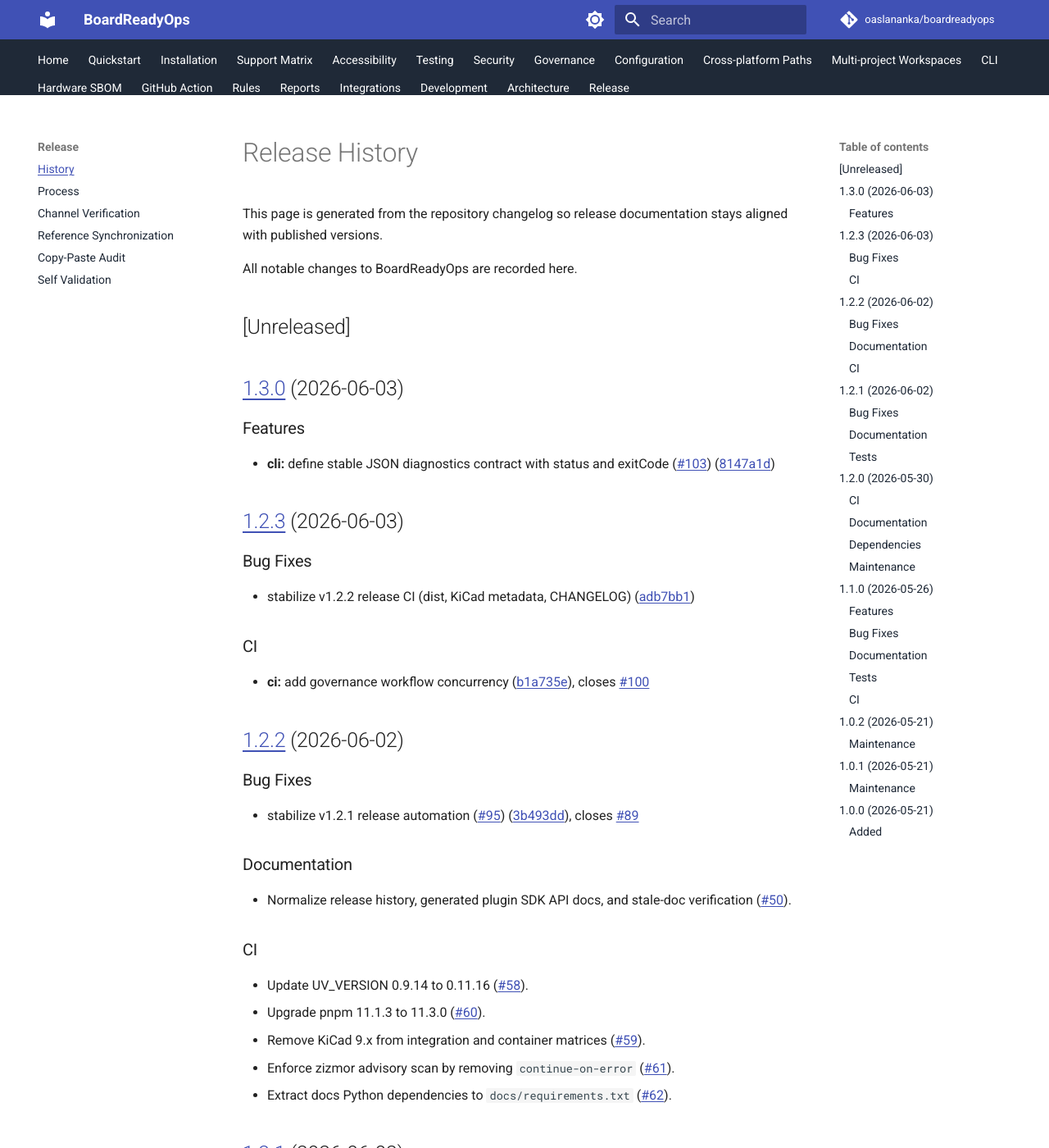
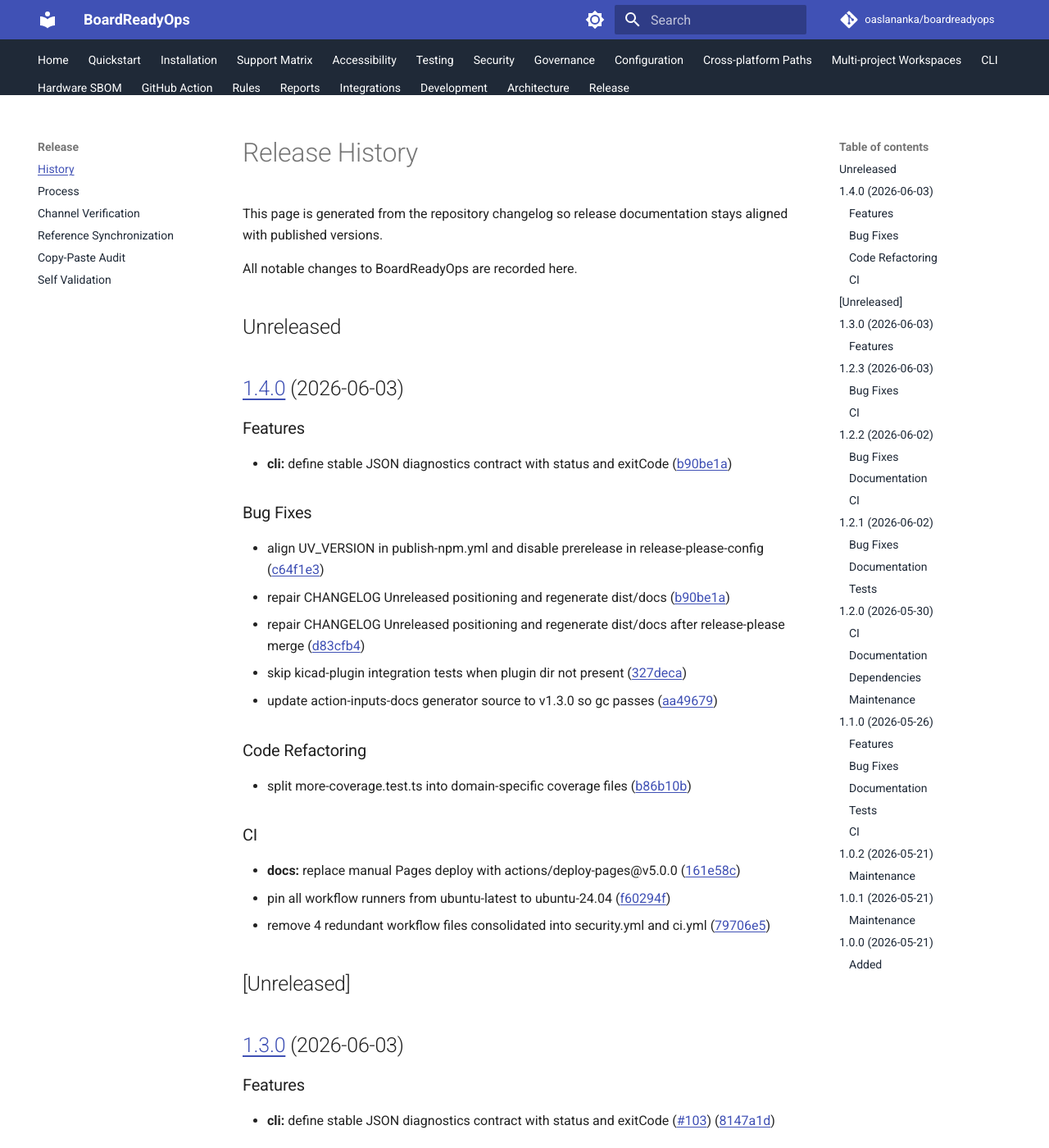
Before and after one commit to actions-marketplace-validations/oaslananka_boardreadyops, an MkDocs documentation site: the page built from docs/release/history.md, in a window 1280 px wide and 1400 px high. Shown: the whole window at 82% size. Built offline with MkDocs 1.6.1 and Material for MkDocs 9.7.7, drawn with Linux system fonts in a browser that asks for light colours; comment, search, counter and statistics services are not loaded; the version menu is left out.

Commit message:
fix: restore Unreleased section in CHANGELOG.md

```diff
--- a/docs/release/history.md
+++ b/docs/release/history.md
@@ -5,6 +5,32 @@
 This page is generated from the repository changelog so release documentation stays aligned with published versions.
 
 All notable changes to BoardReadyOps are recorded here.
+
+## Unreleased
+
+## [1.4.0](https://github.com/oaslananka/boardreadyops/compare/v1.3.0...v1.4.0) (2026-06-03)
+
+### Features
+
+- **cli:** define stable JSON diagnostics contract with status and exitCode ([b90be1a](https://github.com/oaslananka/boardreadyops/commit/b90be1af705127f3e7841a948b8d466891358292))
+
+### Bug Fixes
+
+- align UV_VERSION in publish-npm.yml and disable prerelease in release-please-config ([c64f1e3](https://github.com/oaslananka/boardreadyops/commit/c64f1e33683ef717bf7cbac27beec6c50b4ec743))
+- repair CHANGELOG Unreleased positioning and regenerate dist/docs ([b90be1a](https://github.com/oaslananka/boardreadyops/commit/b90be1af705127f3e7841a948b8d466891358292))
+- repair CHANGELOG Unreleased positioning and regenerate dist/docs after release-please merge ([d83cfb4](https://github.com/oaslananka/boardreadyops/commit/d83cfb4c483c13e4db874cbd8c146d6bb15af552))
+- skip kicad-plugin integration tests when plugin dir not present ([327deca](https://github.com/oaslananka/boardreadyops/commit/327decafca9614b1728a6c0ba93447fb2591784c))
+- update action-inputs-docs generator source to v1.3.0 so gc passes ([aa49679](https://github.com/oaslananka/boardreadyops/commit/aa49679442cea76b993c2ca2e95d6ad6b104b30a))
+
+### Code Refactoring
+
+- split more-coverage.test.ts into domain-specific coverage files ([b86b10b](https://github.com/oaslananka/boardreadyops/commit/b86b10bc58afdb74cd5d36a4604b52bba23e7fec))
+
+### CI
+
+- **docs:** replace manual Pages deploy with actions/deploy-pages@v5.0.0 ([161e58c](https://github.com/oaslananka/boardreadyops/commit/161e58c53bde149b73da73d5ac2e065f3ab57ab9))
+- pin all workflow runners from ubuntu-latest to ubuntu-24.04 ([f60294f](https://github.com/oaslananka/boardreadyops/commit/f60294f078a775a6c2c2b31d6751c339c3210895))
+- remove 4 redundant workflow files consolidated into security.yml and ci.yml ([79706e5](https://github.com/oaslananka/boardreadyops/commit/79706e59a955a1d4db33670e55cf54b4b89344dd))
 
 ## [Unreleased]
 
```
Also changed, not shown: CHANGELOG.md (+12 -14 lines).
